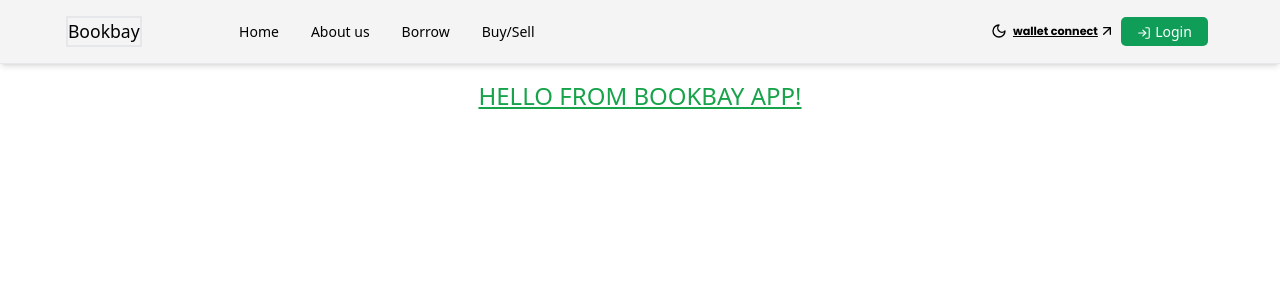
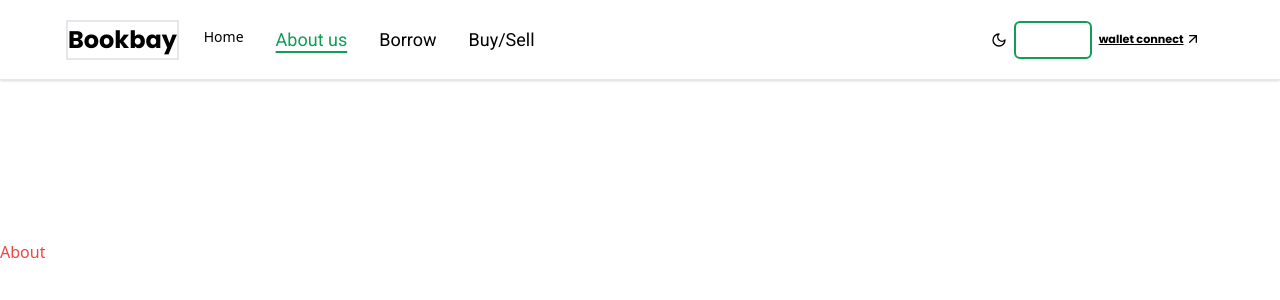
Before and after one commit to smartrogo/Bookbay, a React (Vite) app: page /about in a window 1280 px wide. Shown: the top 300 px of the page. Built offline with nearby package versions, Linux system fonts and the light colour scheme; a web font is replaced by a local one.

Commit message:
landing page

```diff
--- a/src/App.css
+++ b/src/App.css
@@ -8,12 +8,41 @@
     font-family: 'Poppins', sans-serif;
   }
 
-  .font-weight {
-    font-family:'Roboto', sans-serif;;
+  .roboto {
+    font-family:'Roboto', sans-serif;
+    font-weight: 400;
   }
 
   .wrapper {
     width: 96%;
+  }
+
+
+  .under {
+    display: inline-block;
+    position: relative;
+  }
+
+  .under::after {
+    content: "";
+    position: absolute;
+    width: 100%;
+    transform: scaleX(0);
+    height: 1.7px;
+    bottom: 0;
+    left: 0;
+    background-color: #0f9d58;
+    transform-origin: bottom right;
+    transition: transform 0.25s ease-out;
+  }
+
+  .under:hover::after {
+    transform: scaleX(1);
+    transform-origin: bottom left;
+  }
+
+  .box-shadow {
+    box-shadow: rgba(0, 0, 0, 0.1) 0px 1px 3px 0px, rgba(0, 0, 0, 0.06) 0px 1px 2px 0px;
   }
 
   @media screen and (min-width: 1024px) {
--- a/src/App.jsx
+++ b/src/App.jsx
@@ -1,18 +1,26 @@
 import React from "react";
 import "./App.css";
-// import Navbar from "./components/Navbar";
+import ReactDOM from 'react-dom';
+import { BrowserRouter as Router, Route, Routes, } from 'react-router-dom';
 import { Header2 } from "./components/Header";
-
+import { Home } from "./components/Home";
+import { Borrow } from "./components/Borrow";
+import { Buy } from "./components/Buy";
+import { About } from "./components/About";
 function App() {
   return (
-    <div className="bg-[#FFFFFF] h-screen flex flex-col">
-      {/* <Navbar /> */}
-      <Header2 />
-      <h1 className="text-center mt-20 text-green-600 underline text-2xl">
-        HELLO FROM BOOKBAY APP!
-      </h1>
-      <h1 className="text-center text-white">buy, sell and borrow books online</h1>
-    </div>
+    <Router>
+      <div>
+        <Header2 />
+      </div>
+
+     <Routes>
+     <Route path="/" exact element={<Home />}></Route>
+      <Route path="/about"  element={<About />}></Route>
+      <Route path="/buy"  element={<Buy />}></Route>
+      <Route path="/borrow"  element={<Borrow />}></Route>
+     </Routes>
+    </Router>
   );
 }
 
--- /dev/null
+++ b/src/components/About.jsx
@@ -0,0 +1,7 @@
+import React from 'react'
+
+export const About = () => {
+  return (
+    <div className='mt-60 text-red-500'>About</div>
+  )
+}
--- /dev/null
+++ b/src/components/Borrow.jsx
@@ -0,0 +1,8 @@
+import React from 'react'
+
+export const Borrow = () => {
+  console.log("hello")
+  return (
+    <div className='mt-40 h-screen bg-red-500'>Borrow</div>
+  )
+}
--- /dev/null
+++ b/src/components/Buy.jsx
@@ -0,0 +1,7 @@
+import React from 'react'
+
+export const Buy = () => {
+  return (
+    <div>Buy</div>
+  )
+}
--- a/src/components/Header.jsx
+++ b/src/components/Header.jsx
@@ -5,7 +5,7 @@ import { RxCross1 } from "react-icons/rx";
 import { LuArrowUpRight } from "react-icons/lu";
 import { LuMoon } from "react-icons/lu";
 import { LuLogIn } from "react-icons/lu";
-// import log from "../assets/log.svg"
+import { NavLink } from "react-router-dom";
 
 export const Header2 = () => {
   const [active, setActive] = useState(false);
@@ -31,9 +31,20 @@ export const Header2 = () => {
     };
   }, []);
 
+  // active page indicator
+  const navLinkStyle = ({ isActive }) => {
+    return {
+      textDecoration: isActive ? "underline" : "none",
+      textDecorationColor: isActive ? "#0F9D58" : "none",
+      textDecorationThickness: isActive ? "2px" : "0px",
+      textUnderlineOffset: isActive ? "0.3em" : "none",
+      color: isActive ? "#0F9D58" : "",
+    };
+  };
+
   return (
     <section
-      className={`bg-[#F4F4F4] fixed px-2 h-[4rem] sm:px-4 py-2.5 z-20 top-0 left-0 border-b shadow-md w-full text-white flex items-center ${
+      className={`bg-[#fff] fixed px-2 h-[5rem] sm:px-4 py-2.5 z-20 top-0 left-0 border-b box-shadow w-full text-white flex items-center ${
         active ? "blur-active" : ""
       }`}
     >
@@ -44,32 +55,28 @@ export const Header2 = () => {
           </div>
           <a
             href="/"
-            className="site-title border-2 flex items-center text-[1.1rem] md:ml-0 text-[#000] font- leading-normal"
+            className="site-title border-2 flex items-center text-[24px] md:ml-0 text-[#000] font-bold leading-normal poppins"
           >
             <span>Bookbay</span>
           </a>
 
           {/* Desktop View */}
           <ul className="hidden md:flex gap-8 md:mr-12 leading-normal text-[0.875rem] text-[#000000]">
-            <li>
-              <a href="/" className="hover:underline">
+            <li className="under">
+              <NavLink to="/" style={navLinkStyle}>
                 Home
-              </a>
+              </NavLink>
             </li>
-            <li>
-              <a href="/about" className="hover:underline">
+            <li className="roboto under text-[18px] leading-normal">
+              <NavLink to="/about" style={navLinkStyle}>
                 About us
-              </a>
+              </NavLink>
             </li>
-            <li>
-              <a href="/contact" className="hover:underline">
-                Borrow
-              </a>
+            <li className="roboto under text-[18px] leading-normal">
+              <NavLink to="/borrow" style={navLinkStyle}>Borrow</NavLink>
             </li>
-            <li>
-              <a href="/contact" className="hover:underline">
-                Buy/Sell
-              </a>
+            <li className="roboto under text-[18px] leading-normal">
+              <NavLink to="/buy/sell" style={navLinkStyle}>Buy/Sell</NavLink>
             </li>
           </ul>
         </div>
@@ -79,23 +86,24 @@ export const Header2 = () => {
           <div>
             <LuMoon className="text-[#000000] cursor-pointer" />
           </div>
+          <Button
+              value="Login"
+              cls_name=" rounded-[6px] bg bg-transparent border-2 border-[#0F9D58] py-[8px] md:py-[5px] text-center flex items-center px-4 "
+            />
           <div className="">
             <a
               href="/contact"
               className=" leading-normal flex font-bold text-[0.7rem] poppins underline text-[#000000]"
             >
-             wallet connect{" "}
+              wallet connect{" "}
               <LuArrowUpRight className="mt-[px] text-base ml-[1px]" />
             </a>
           </div>
           <div className="">
-            {/* <Button
-              value="Login"
-              cls_name=" rounded-[6px] bg-[#0F9D58] py-[8px] md:py-[5px] text-center flex items-center px-4 "
-            /> */}
-            <button className="rounded-[5px] flex items-center text-[14px] bg-[#0F9D58] px-2 font-medium md:px-4 text-center py-1 md:py-[4px]">
+
+            {/* <button className="rounded-[5px] flex items-center text-[14px] bg-[#0F9D58] px-2 font-medium md:px-4 text-center py-1 md:py-[4px]">
               {<LuLogIn className="mt-1 mr-1 font-black text-[14px]" />}Login
-            </button>
+            </button> */}
           </div>
         </div>
 
@@ -113,22 +121,42 @@ export const Header2 = () => {
           )}
           <ul className="p-4 mt-20">
             <li className="mb-4">
-              <a href="/" className="font-medium text-lg hover:underline">
+              <NavLink to="/" className="font-medium text-lg hover:underline">
                 Home
-              </a>
+              </NavLink>
             </li>
             <li className="mb-4">
-              <a href="/about" className="font-medium text-lg hover:underline">
+              <NavLink
+                to="/about"
+                onClick={() => {
+                  setActive(false);
+                }}
+                className="font-medium text-lg hover:underline"
+              >
                 About
-              </a>
+              </NavLink>
             </li>
             <li className="mb-4">
-              <a
-                href="/contact"
+              <NavLink
+                to="/borrow"
+                onClick={() => {
+                  setActive(false);
+                }}
                 className="font-medium text-lg hover:underline"
               >
-                Contact Us
-              </a>
+                Borrow
+              </NavLink>
+            </li>
+            <li className="mb-4">
+              <NavLink
+                to="/buy/sell"
+                onClick={() => {
+                  setActive(false);
+                }}
+                className="font-medium text-lg hover:underline"
+              >
+                Buy/Sell
+              </NavLink>
             </li>
           </ul>
           <div className="flex justify-end">
--- /dev/null
+++ b/src/components/Home.jsx
@@ -0,0 +1,7 @@
+import React from 'react'
+
+export const Home = () => {
+  return (
+    <div>Home</div>
+  )
+}
```
